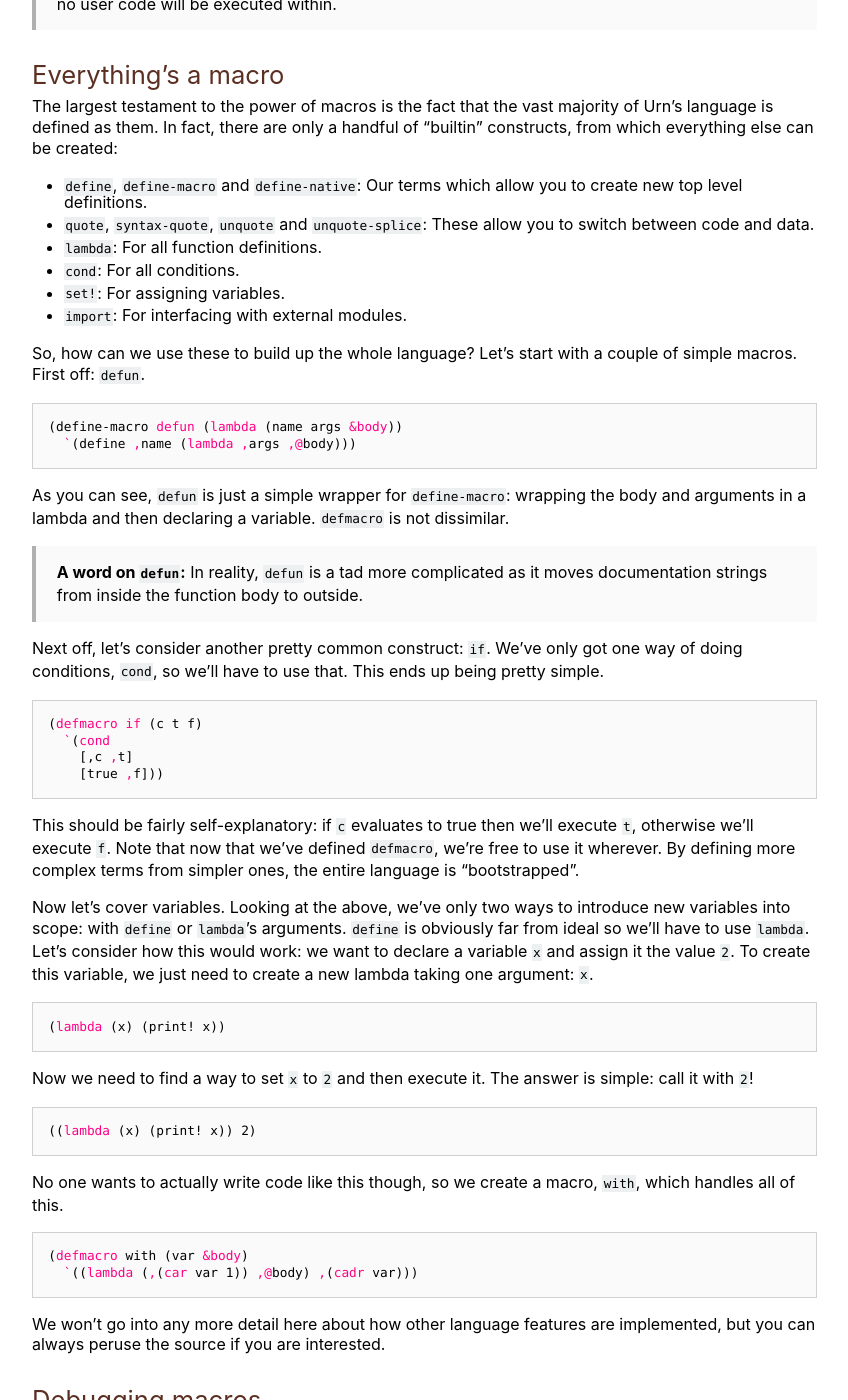
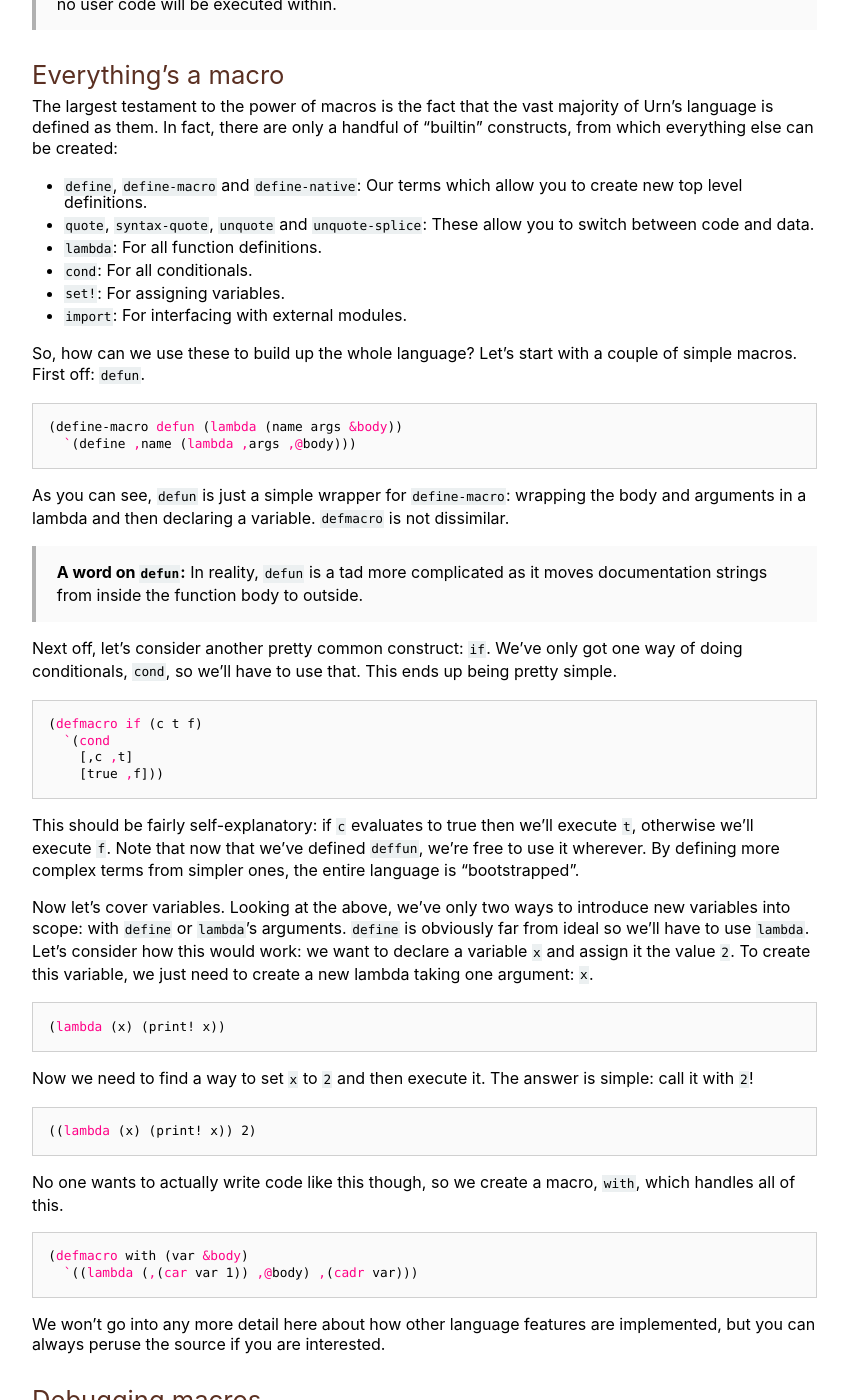
Before and after one commit to SquidDev/urn, a Jekyll site: the page built from tutorial/04-macros.md, in a window 1280 px wide and 1400 px high, scrolled down 3945 px. Shown: the whole window, without its empty margins (323-1171 px from the left). Built offline with Jekyll 4.4.1, drawn with Linux system fonts in a browser that asks for light colours.

Commit message:
Minor typo fixes

````diff
--- a/tutorial/04-macros.md
+++ b/tutorial/04-macros.md
@@ -213,7 +213,7 @@ fact, there are only a handful of "builtin" constructs, from which everything el
  - `define`, `define-macro` and `define-native`: Our terms which allow you to create new top level definitions.
  - `quote`, `syntax-quote`, `unquote` and `unquote-splice`: These allow you to switch between code and data.
  - `lambda`: For all function definitions.
- - `cond`: For all conditions.
+ - `cond`: For all conditionals.
  - `set!`: For assigning variables.
  - `import`: For interfacing with external modules.
 
@@ -230,8 +230,8 @@ then declaring a variable. `defmacro` is not dissimilar.
 > **A word on `defun`:** In reality, `defun` is a tad more complicated as it moves documentation strings from inside the
 > function body to outside.
 
-Next off, let's consider another pretty common construct: `if`. We've only got one way of doing conditions, `cond`, so
-we'll have to use that. This ends up being pretty simple.
+Next off, let's consider another pretty common construct: `if`. We've only got one way of doing conditionals, `cond`,
+so we'll have to use that. This ends up being pretty simple.
 
 ```cl
 (defmacro if (c t f)
@@ -241,7 +241,7 @@ we'll have to use that. This ends up being pretty simple.
 ```
 
 This should be fairly self-explanatory: if `c` evaluates to true then we'll execute `t`, otherwise we'll execute
-`f`. Note that now that we've defined `defmacro`, we're free to use it wherever. By defining more complex terms from
+`f`. Note that now that we've defined `deffun`, we're free to use it wherever. By defining more complex terms from
 simpler ones, the entire language is "bootstrapped".
 
 Now let's cover variables. Looking at the above, we've only two ways to introduce new variables into scope: with
@@ -294,5 +294,5 @@ compute the first 10 square numbers at compile time:
 Note that we have to add a call to `list`, otherwise this would emit the following invalid code:
 
 ```cl
-(define squares (1 4 9 16 25 36 49 64 81 100)
+(define squares (1 4 9 16 25 36 49 64 81 100))
 ```
````
Also changed, not shown: tutorial/06-lua-interop.md (+1 -1 lines).
